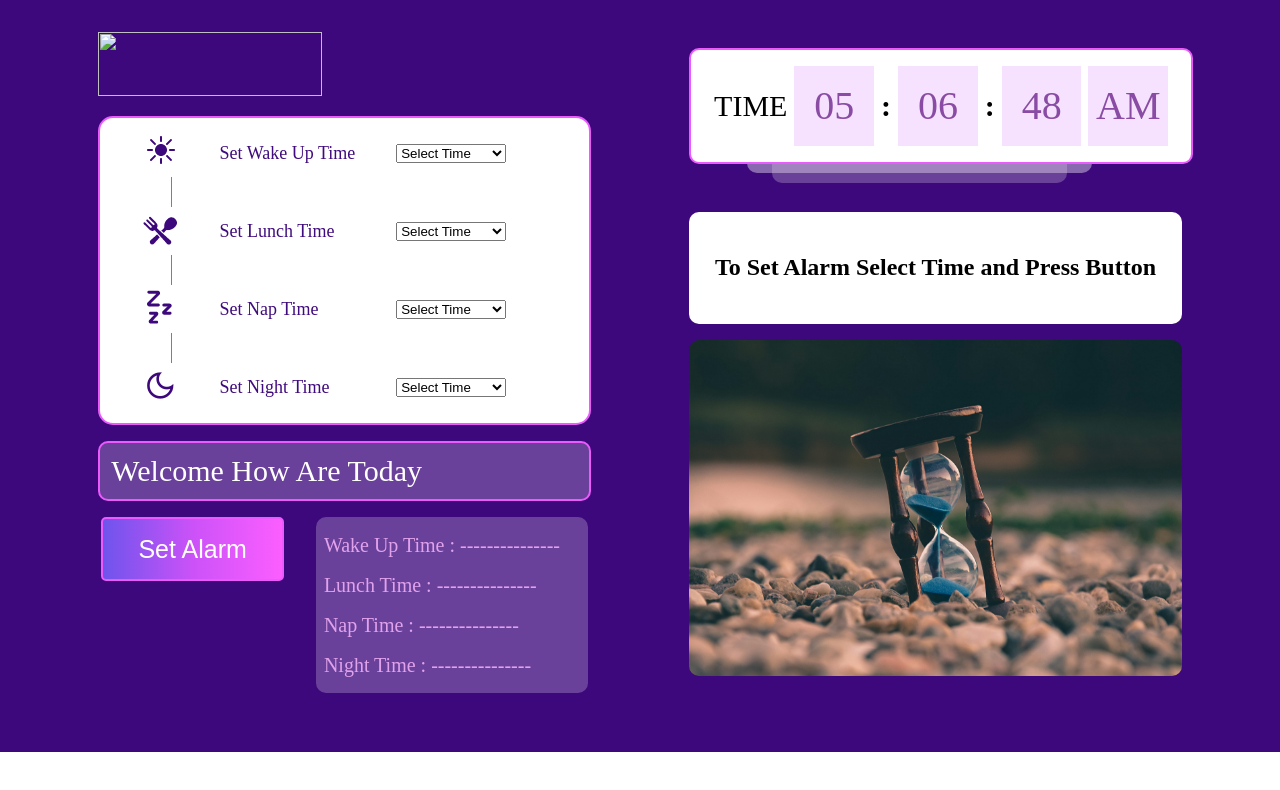
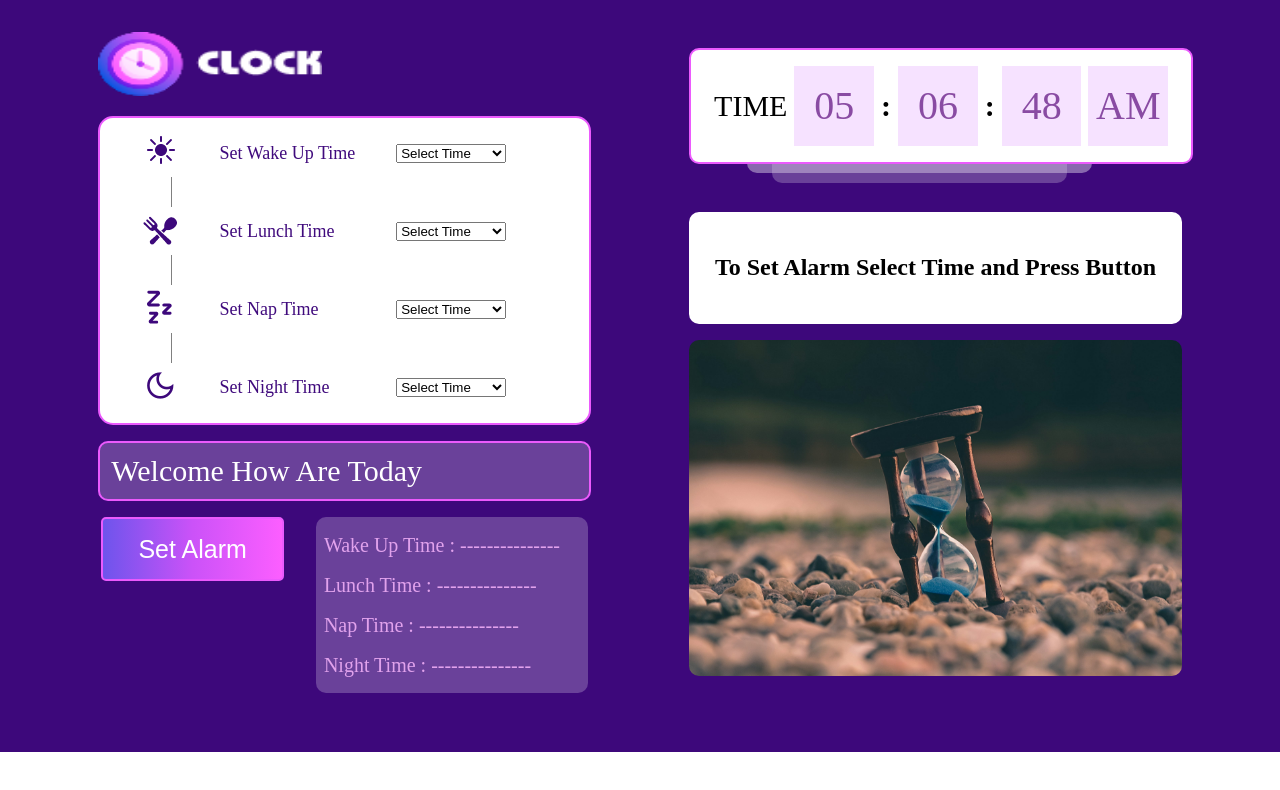
Before and after one commit to jayashmishra/Digital-Clock, a plain HTML site: page index.html in a window 1280 px wide. Drawn offline with nearby package versions, Linux system fonts and the light colour scheme; files whose address does not match are found by name.

Commit message:
Update index.html

```diff
--- a/index.html
+++ b/index.html
@@ -13,7 +13,7 @@
 <body>
     <div id="con">
         <div id="part1">
-            <div id="clockImage"><img src="./assets/clock.png" alt=""></div>
+            <div id="clockImage"><img src="./clock.png" alt=""></div>
             <div id="alarmTime">
                 <div id="time1" class="timeBox">
                     <div class="logo"><img src="./assets/sun.png" alt="Sun"></div><p class="sTW">Set Wake Up Time</p>
```
